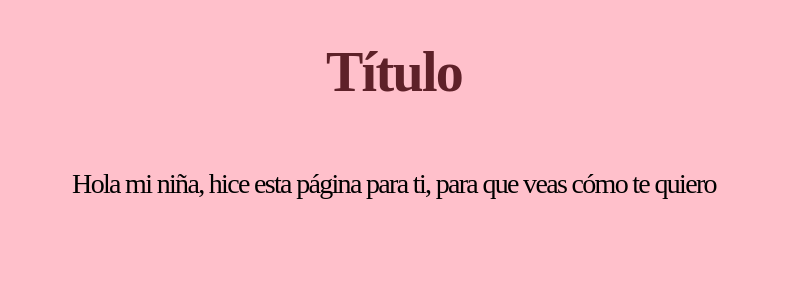
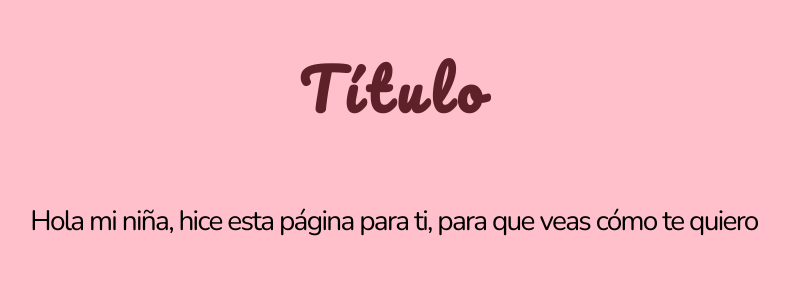
Before and after one commit to AriZona07/marce-declaracion, a React (Vite) app: page / in a window 1280 px wide. Shown: the top 300 px of the page, without its empty margins (246-1035 px from the left). Built offline with nearby package versions, Linux system fonts and the light colour scheme.

Commit message:
Update: css actualizado con tipografías

```diff
--- a/src/index.css
+++ b/src/index.css
@@ -1,27 +1,4 @@
-/* Paleta de colores
-  Rosa pastel
-  Negro
-  Dorado
-  Rojo vino
-  Verde claro
-*/
-/* Cosas que le gusten
-  My Sweet Piano
-  Skzoo de Hyunjin (Jinniret)
-  Lambie de Doctora Juguetes
-  Ternurines
-*/
-/* Canciones/Artistas
-  BTS
-  Zoé
-  Fuerza Regida
-  Bad Bunny
-  Raw Alejandro
-
-  Best of me - BTS
-  Ego - J-Hope
-  Playing with fire - Blackpink
-*/
+@import url('https://fonts.googleapis.com/css2?family=Nunito:ital,wght@0,200..1000;1,200..1000&family=Pacifico&display=swap');
 body {
   background-color: pink;
 }
@@ -29,12 +6,14 @@
 h1 {
   font-size: 56px;
   color: #5e2129;
-  letter-spacing: -1.68px;
+  font-family: "Pacifico", cursive;
+  letter-spacing: 8px;
   margin: 32px 0;
 }
 p {
   font-size: 28px;
   color: black;
+  font-family: "Nunito", sans-serif;
   letter-spacing: -1.68px;
   margin: 32px 0;
 }
```
Also changed, not shown: 1 other file (tests, documents, lock files or other folders).
